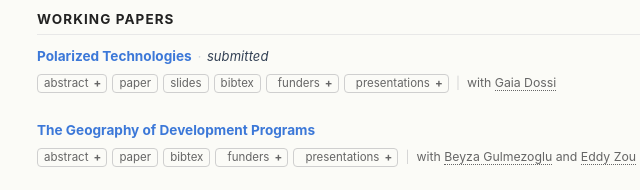
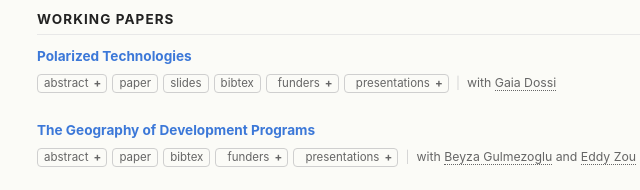
Before and after one commit to Marta-Morando/Marta-Morando.github.io, a plain HTML site: page index.html in a window 1280 px wide. Shown: the part 346-536 px from the top of the page, 392-1032 px from the left. Drawn offline with Linux system fonts and the light colour scheme.

Commit message:
Remove submitted status from CV and webpage

```diff
--- a/index.html
+++ b/index.html
@@ -936,7 +936,7 @@
                 <h2 class="section-title" id="working-papers">Working Papers</h2>
                 <article class="entry">
                     <div class="research-title">
-                        <a href="papers/polarizedtech.pdf" target="_blank" data-analytics-event="polarizedtech_paper_click">Polarized Technologies</a><span class="paper-status">submitted</span>
+                        <a href="papers/polarizedtech.pdf" target="_blank" data-analytics-event="polarizedtech_paper_click">Polarized Technologies</a>
                     </div>
                     <div class="button-container">
                         <button class="abstract-button" data-analytics-event="polarizedtech_abstract_open" onclick="toggleAbstract('abstract-text-1', 'button-icon-1')">abstract <span id="button-icon-1">+</span></button>
```
Also changed, not shown: 1 other file.
